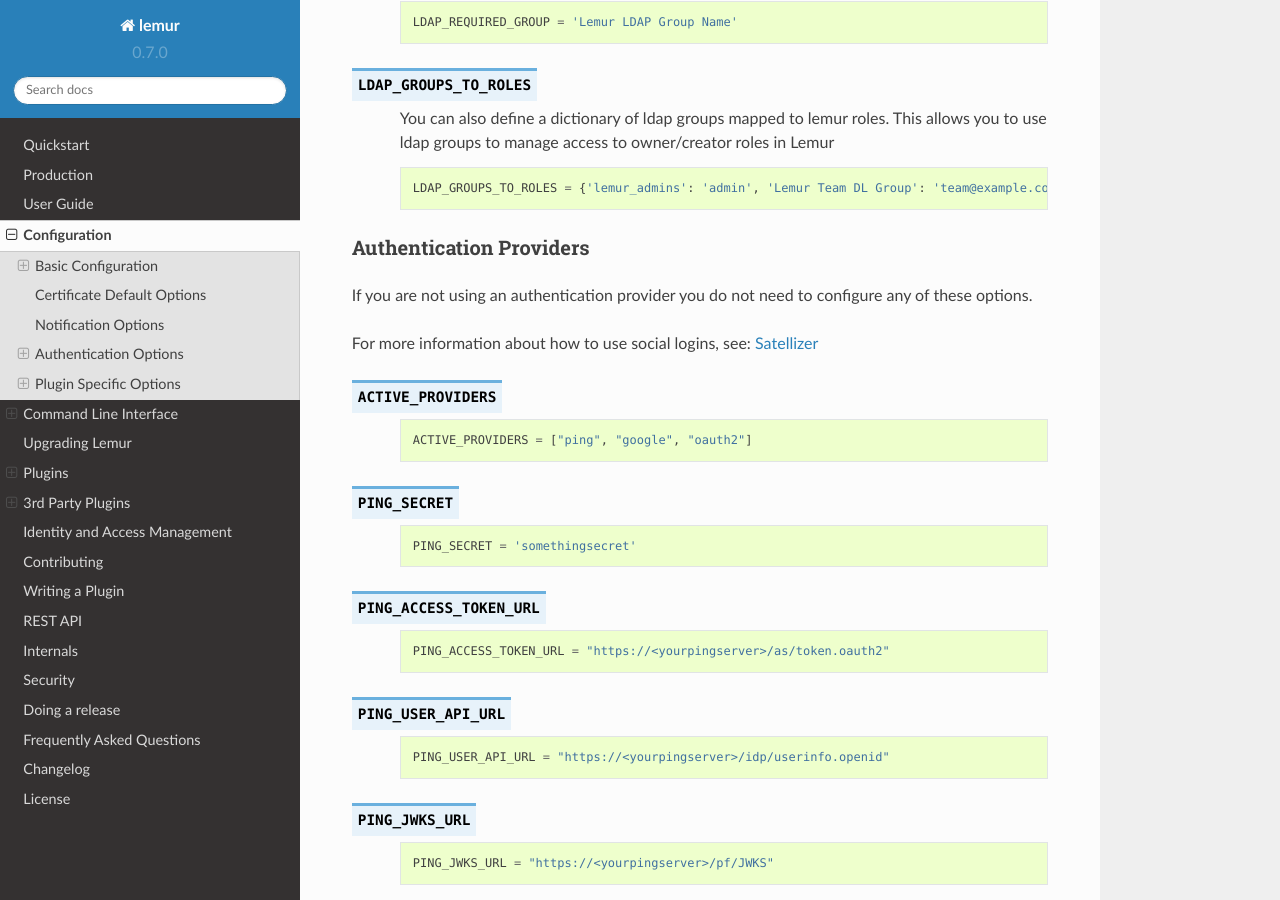
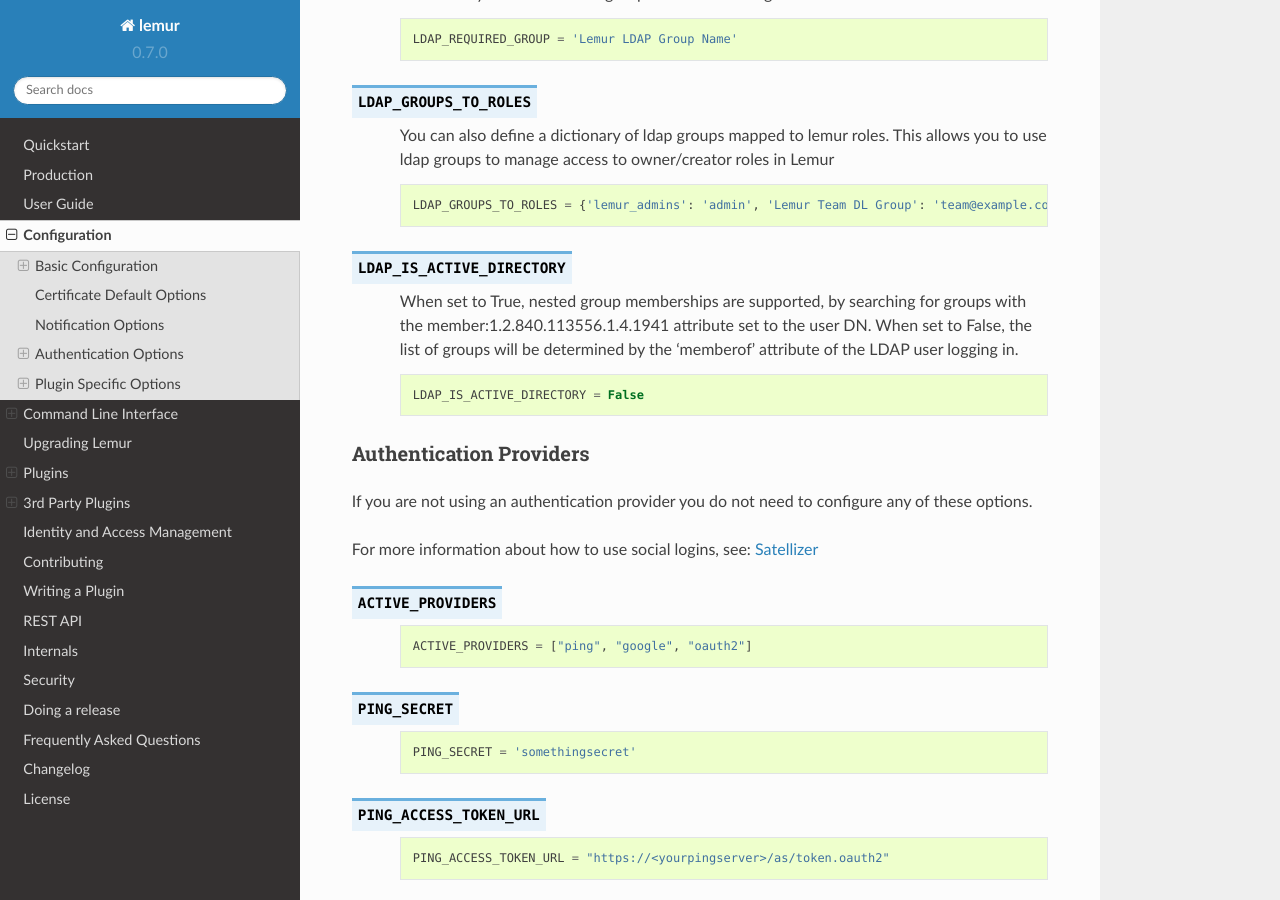
Before and after one commit to Netflix/lemur, a Sphinx documentation site: the page built from docs/administration.rst, in a window 1280 px wide and 900 px high, scrolled down 7617 px. Built offline with Sphinx 7.4.7 and the Read the Docs theme 2.0.0, drawn with Linux system fonts in a browser that asks for light colours; pages that are not in the unit, such as notebooks, are missing from menus; some of the changed text lies outside the part shown.

Commit message:
Add documentation for the LDAP_IS_ACTIVE_DIRECTORY setting

```diff
--- a/docs/administration.rst
+++ b/docs/administration.rst
@@ -324,6 +324,7 @@ Here is an example LDAP configuration stanza you can add to your config. Adjust
         LDAP_CACERT_FILE = '/opt/lemur/trusted.pem'
         LDAP_REQUIRED_GROUP = 'certificate-management-access'
         LDAP_GROUPS_TO_ROLES = {'certificate-management-admin': 'admin', 'certificate-management-read-only': 'read-only'}
+        LDAP_IS_ACTIVE_DIRECTORY = True
 
 
 The lemur ldap module uses the `user principal name` (upn) of the authenticating user to bind. This is done once for each user at login time. The UPN is effectively the email address in AD/LDAP of the user. If the user doesn't provide the email address, it constructs one based on the username supplied (which should normally match the samAccountName) and the value provided by the config LDAP_EMAIL_DOMAIN.
@@ -404,6 +405,17 @@ The following LDAP options are not required, however TLS is always recommended.
         ::
 
             LDAP_GROUPS_TO_ROLES = {'lemur_admins': 'admin', 'Lemur Team DL Group': 'team@example.com'}
+
+
+.. data:: LDAP_IS_ACTIVE_DIRECTORY
+    :noindex:
+
+        When set to True, nested group memberships are supported, by searching for groups with the member:1.2.840.113556.1.4.1941 attribute set to the user DN.
+        When set to False, the list of groups will be determined by the 'memberof' attribute of the LDAP user logging in.
+
+        ::
+
+            LDAP_IS_ACTIVE_DIRECTORY = False
 
 
 Authentication Providers
```
